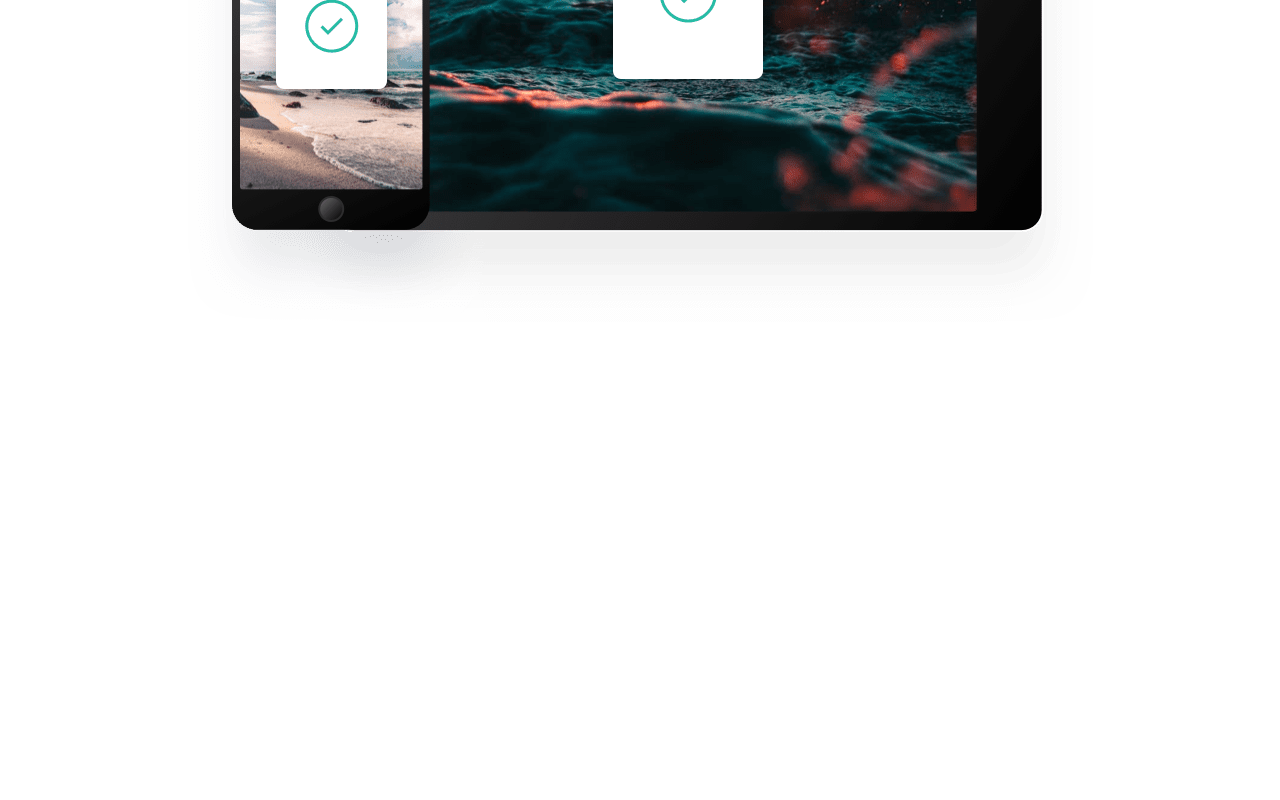
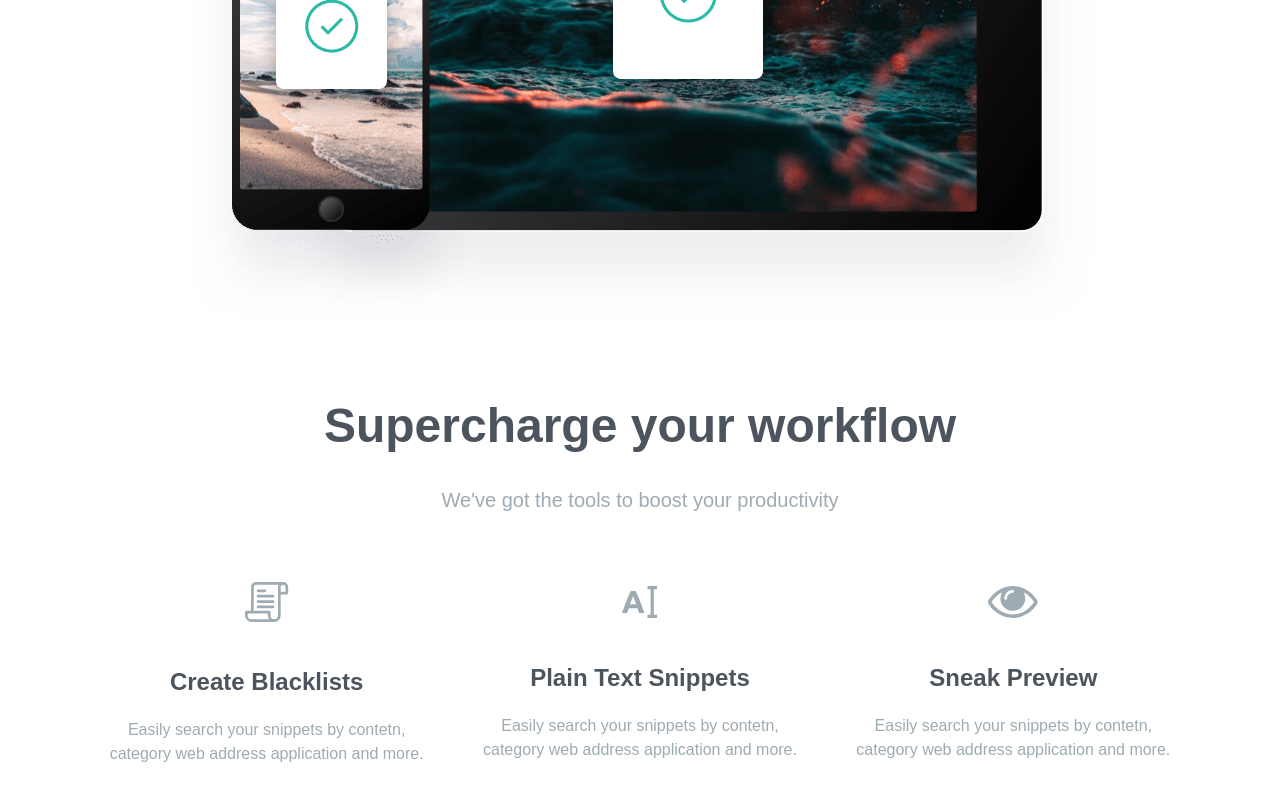
Before and after one commit to BartekSmalec/clipboard-website, a website: page public/index.html in a window 1280 px wide. Shown: the part 2274-3074 px from the top of the page. Before the commit the page ends 2676 px from the top, so only its background shows below. Drawn offline with Linux system fonts and the light colour scheme; a web font is replaced by a local one.

Commit message:
Added supercharge section

```diff
--- a/public/index.html
+++ b/public/index.html
@@ -57,21 +57,21 @@
             </div>
             <div class="flex flex-col mt-16 mb-24 space-y-12 text-xl md:w-1/2 md:mb-60 md:text-left md:pl-16">
                 <div>
-                    <h5 class="mb-2 text-2xl font-bold text-darkGrayishBlue">Quick Search</h5>
+                    <h5>Quick Search</h5>
                     <p class="max-w-md text-grayishBlue">
                         Easily search your snippets by content, category, web, address, application and more
                     </p>
                 </div>
 
                 <div>
-                    <h5 class="mb-2 text-2xl font-bold text-darkGrayishBlue">iCloud Sync</h5>
+                    <h5>iCloud Sync</h5>
                     <p class="max-w-md text-grayishBlue">
                         Instantly saves and syncs snippets across all you devices
                     </p>
                 </div>
 
                 <div>
-                    <h5 class="mb-2 text-2xl font-bold text-darkGrayishBlue">Complete history</h5>
+                    <h5>Complete history</h5>
                     <p class="max-w-md text-grayishBlue">
                         Retrieve any snippets from the firs moment you started using the app.
                     </p>
@@ -91,5 +91,44 @@
         <img src="images/image-devices.png" alt="" class="mx-auto">
     </div>
 </section>
+
+
+<section id="supercharge">
+    <div class="section-container my-20">
+        <h3>Supercharge your workflow</h3>
+        <p class="max-w-3xl mx-auto mb-16 text-xl leading-9 text-center text-grayishBlue">
+            We've got the tools to boost your productivity
+        </p>
+
+        <div class="flex flex-col items-center justify-between space-y-16 md:flex-row md:space-y-0 md:space-x-12">
+            <div class="flex flex-col items-center space-y-5">
+                <img src="images/icon-blacklist.svg" alt="" class="mb-6">
+                <h5>Create Blacklists</h5>
+                <p class="max-w-md text-grayishBlue">
+                    Easily search your snippets by contetn, category web address application and more.
+                </p>
+            </div>
+
+            <div class="flex flex-col items-center space-y-5">
+                <img src="images/icon-text.svg" alt="" class="mb-6">
+                <h5>Plain Text Snippets</h5>
+                <p class="max-w-md text-grayishBlue">
+                    Easily search your snippets by contetn, category web address application and more.
+                </p>
+            </div>
+
+            <div class="flex flex-col items-center space-y-5">
+                <img src="images/icon-preview.svg" alt="" class="mb-6">
+                <h5>Sneak Preview</h5>
+                <p class="max-w-md text-grayishBlue">
+                    Easily search your snippets by contetn, category web address application and more.
+                </p>
+            </div>
+        </div>
+
+
+
+    </div>
+</section>
 </body>
 </html>
--- a/src/style.css
+++ b/src/style.css
@@ -5,6 +5,9 @@
 @layer base{
     h3{
         @apply mb-8 text-4xl font-bold text-darkGrayishBlue md:text-5xl;
+    }
+    h5{
+        @apply mb-2 text-2xl font-bold text-darkGrayishBlue;
     }
 }
 
```
Also changed, not shown: public/style.css.
